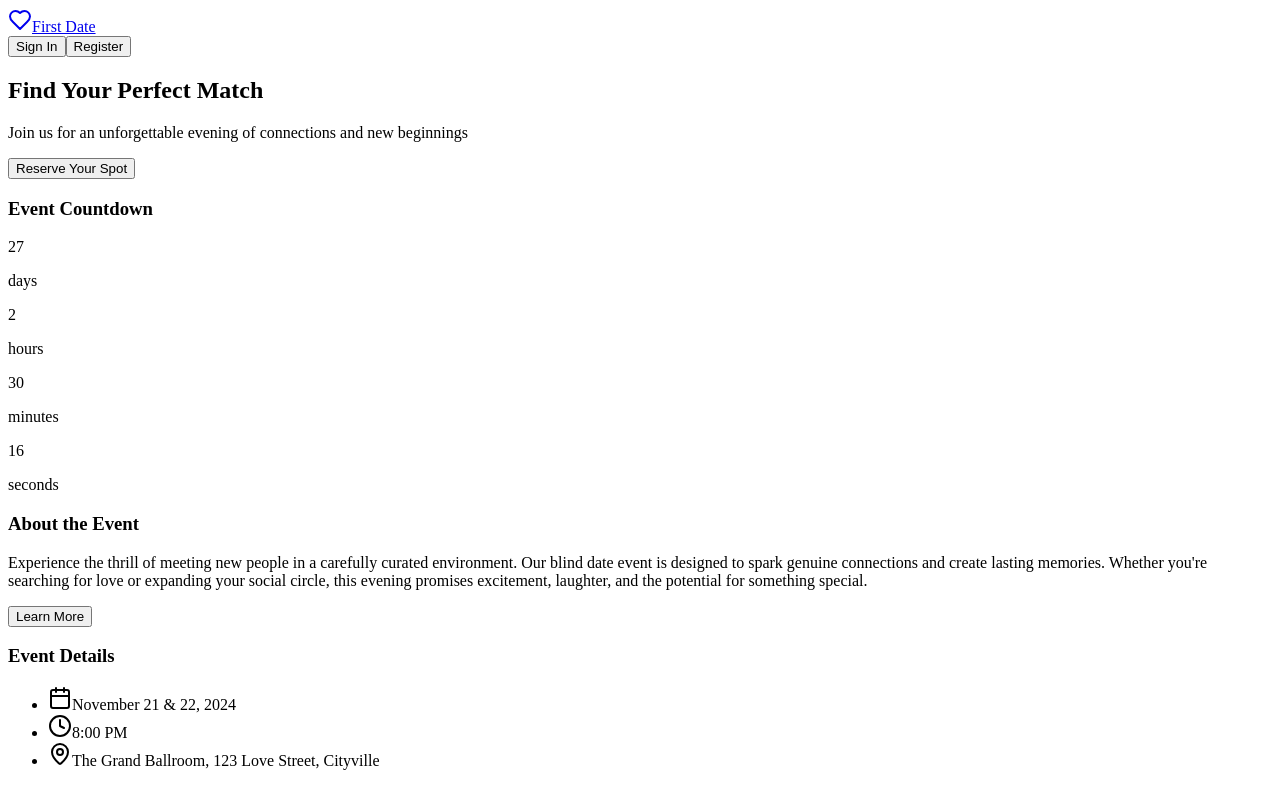
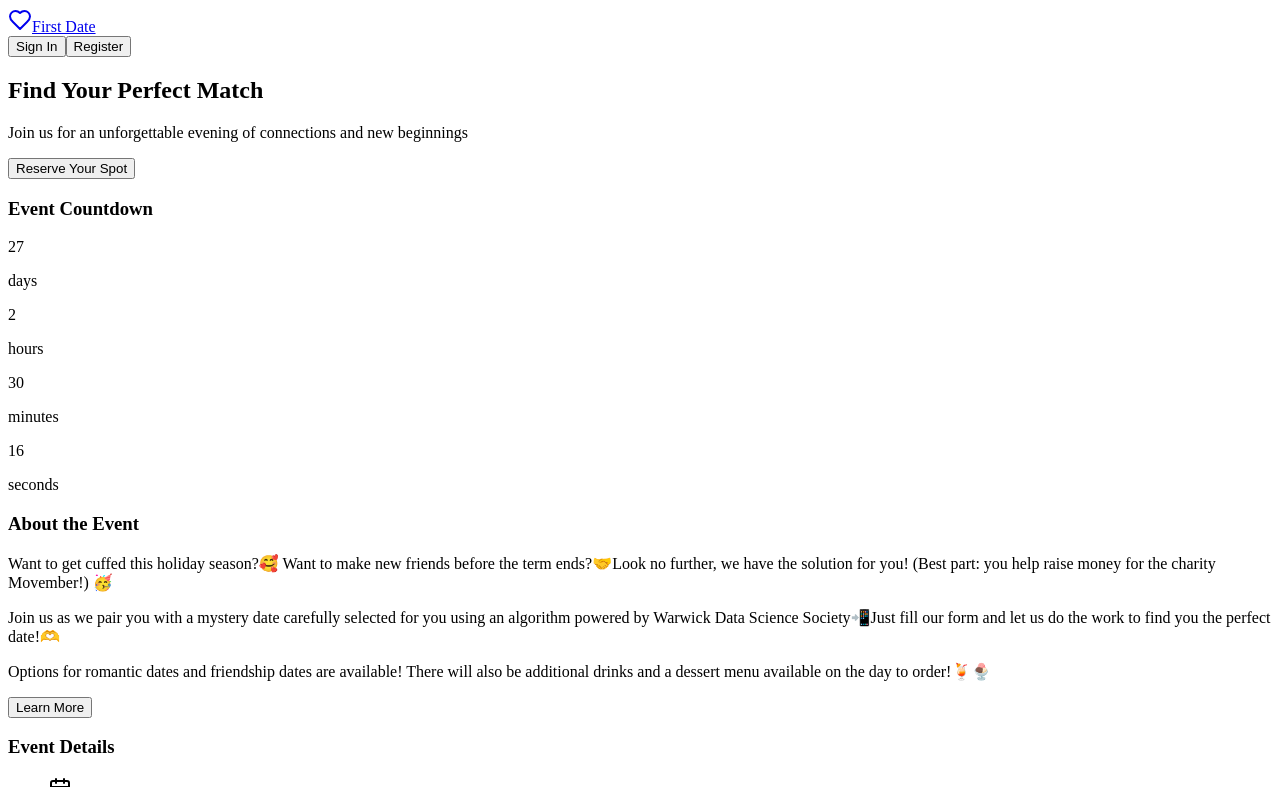
Before and after one commit to Osireg17/Warwick-Tinder, a Next.js app in the folder client/: page / in a window 1280 px wide. Shown: the top 787 px of the page. Built offline with nearby package versions, Linux system fonts and the light colour scheme.

Commit message:
- changed route names

```diff
--- a/client/app/auth/register/page.tsx
+++ b/client/app/auth/register/page.tsx
@@ -207,7 +207,7 @@ export default function Register() {
                 <CardFooter>
                     <div className="text-sm text-gray-600 text-center w-full">
                         Already have an account?{' '}
-                        <Link href="/sign-in" className="text-rose-600 hover:underline">
+                        <Link href="/auth/signin" className="text-rose-600 hover:underline">
                             Sign in here
                         </Link>
                     </div>
--- a/client/app/auth/signin/page.tsx
+++ b/client/app/auth/signin/page.tsx
@@ -81,7 +81,7 @@ export default function SignIn() {
                     </Button>
                     <div className="text-sm text-gray-600">
                         Don&apos;t have an account?{' '}
-                        <Link href="/register" className="text-rose-600 hover:underline">
+                        <Link href="/auth/register" className="text-rose-600 hover:underline">
                             Register here
                         </Link>
                     </div>
--- a/client/app/components/cta-section.tsx
+++ b/client/app/components/cta-section.tsx
@@ -8,6 +8,7 @@ export const CTASection = () => {
                 Ready to Find Your Match?
             </h2>
             <Button size="lg" className="text-lg px-8 py-6">
+
                 Register Now
             </Button>
         </section>
--- a/client/app/components/event-info-section.tsx
+++ b/client/app/components/event-info-section.tsx
@@ -1,13 +1,14 @@
 'use client'
 import { Card, CardContent, CardHeader, CardTitle } from "@/components/ui/card";
 import { Button } from "@/components/ui/button";
-import { Calendar, Clock, MapPin } from 'lucide-react';
+import { Calendar, Clock, MapPin, PoundSterling } from 'lucide-react';
 import { EventDetail } from "@/types";
 
 const EVENT_DETAILS: EventDetail[] = [
     { icon: Calendar, text: "November 21 & 22, 2024" },
-    { icon: Clock, text: "8:00 PM" },
-    { icon: MapPin, text: "The Grand Ballroom, 123 Love Street, Cityville" },
+    { icon: Clock, text: "8:00 PM - 10:00PM" },
+    { icon: MapPin, text: "The Green Room" },
+    { icon: PoundSterling, text: "Price: £6" }
 ];
 
 export const EventInfoSection = () => {
@@ -22,10 +23,13 @@ export const EventInfoSection = () => {
                     </CardHeader>
                     <CardContent>
                         <p className="text-gray-600 mb-4">
-                            Experience the thrill of meeting new people in a carefully curated environment.
-                            Our blind date event is designed to spark genuine connections and create lasting memories.
-                            Whether you&apos;re searching for love or expanding your social circle, this evening promises
-                            excitement, laughter, and the potential for something special.
+                            Want to get cuffed this holiday season?🥰 Want to make new friends before the term ends?🤝Look no further, we have the solution for you! (Best part: you help raise money for the charity Movember!) 🥳
+                        </p>
+                        <p className="text-gray-600 mb-4">
+                            Join us as we pair you with a mystery date carefully selected for you using an algorithm powered by Warwick Data Science Society📲Just fill our form and let us do the work to find you the perfect date!🫶
+                        </p>
+                        <p className="text-gray-600 mb-4">
+                            Options for romantic dates and friendship dates are available! There will also be additional drinks and a dessert menu available on the day to order!🍹🍨
                         </p>
                         <Button variant="outline" className="w-full">Learn More</Button>
                     </CardContent>
```
Also changed, not shown: client/app/auth/signin/layout.tsx (+19 -0 lines).
